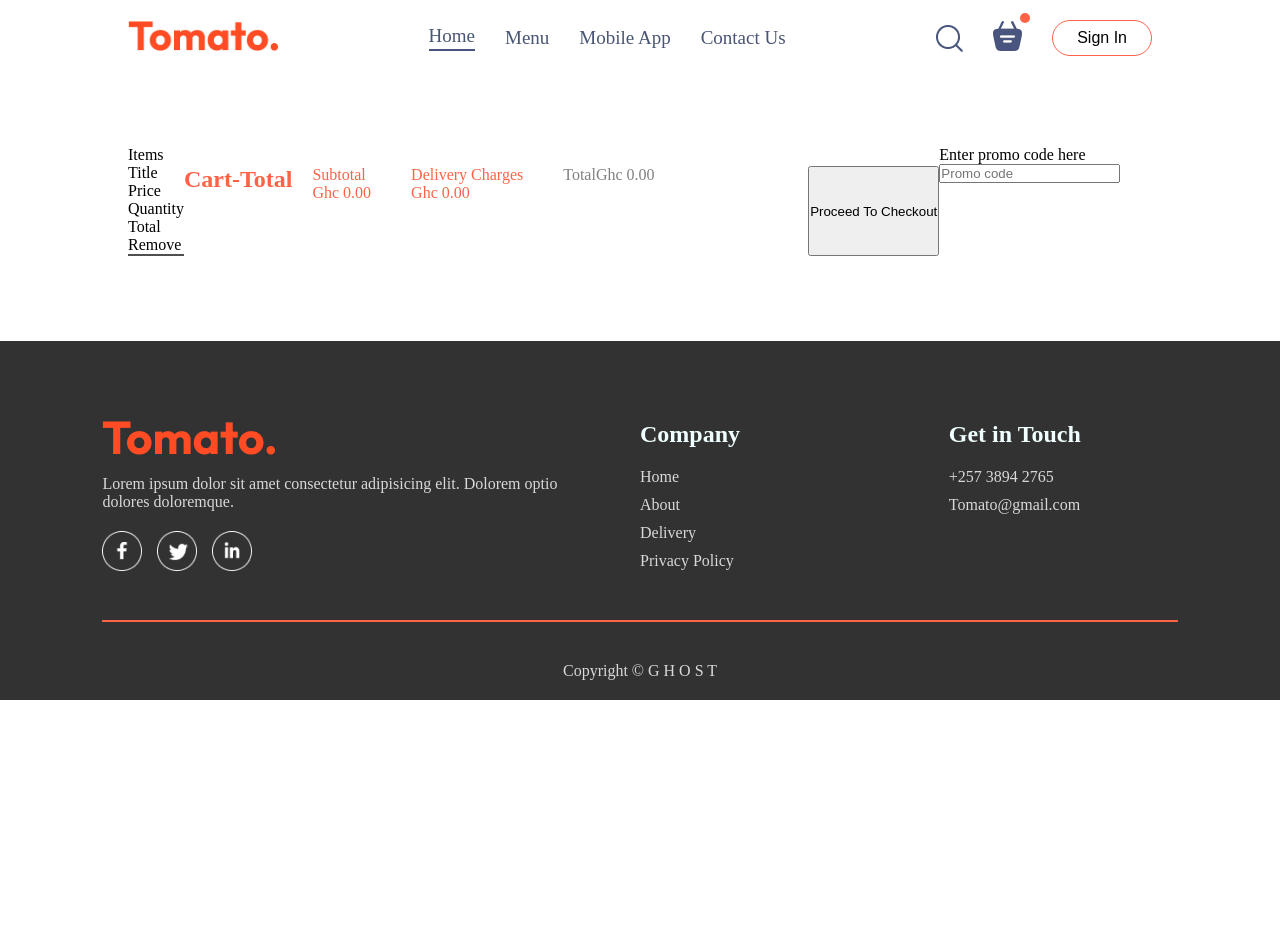
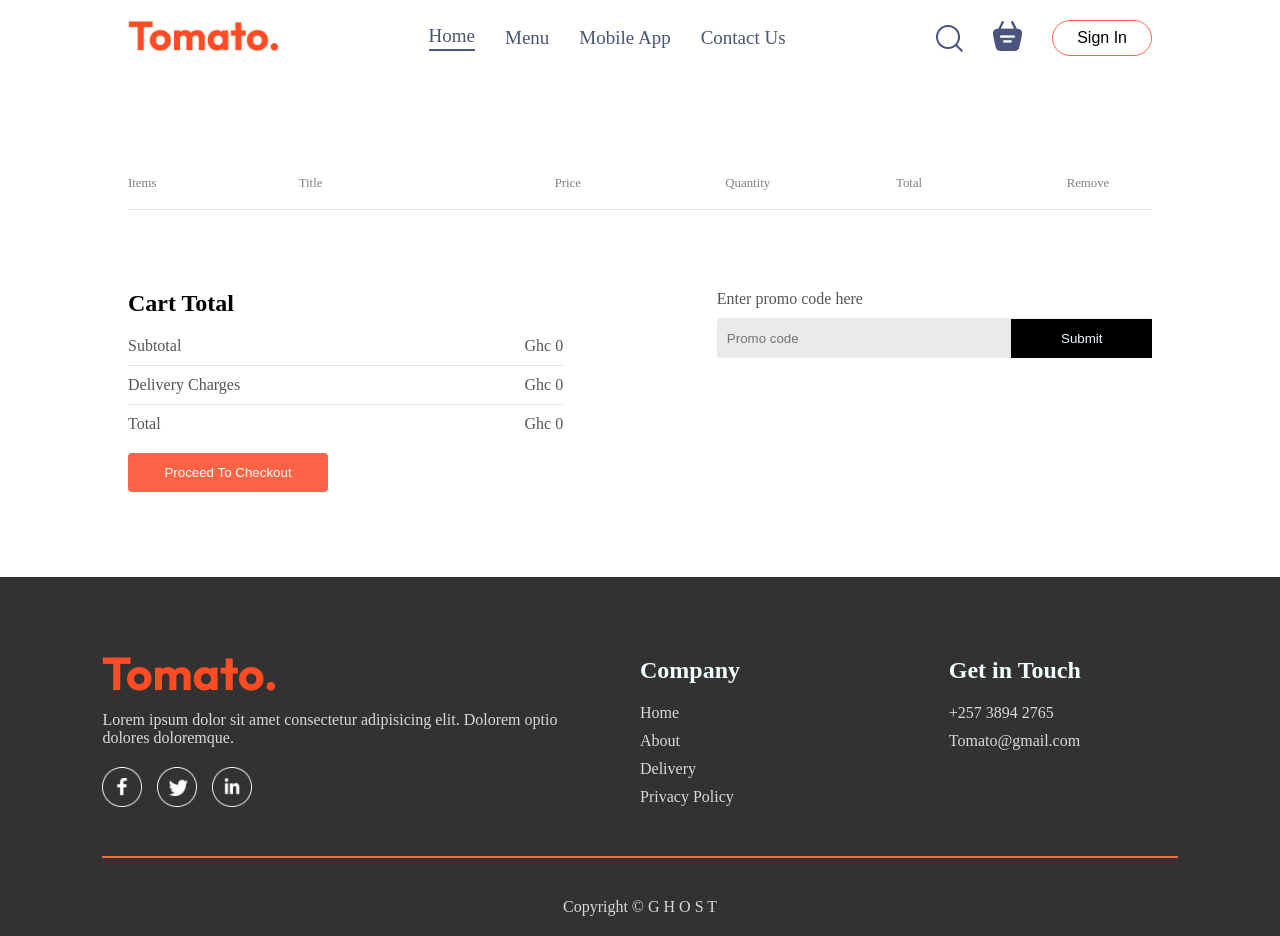
Before and after one commit to Mitchellnkem/FOOD-APP, a React (Vite) app: page /cart in a window 1280 px wide. Before the commit the page ends 800 px from the top, so only its background shows below. Built offline with nearby package versions, Linux system fonts and the light colour scheme.

Commit message:
todays commit

```diff
--- a/src/App.jsx
+++ b/src/App.jsx
@@ -33,7 +33,7 @@
         <Routes>
           <Route path="/" element={<Home />} />
           <Route path="/cart" element={<Cart />} />
-          <Route path="/contact-us" element={<PlaceOrder />} />
+          <Route path="/placeorder" element={<PlaceOrder />} />
         </Routes>
       </div>
       <Footer />
--- a/src/components/Navbar/Navbar.jsx
+++ b/src/components/Navbar/Navbar.jsx
@@ -2,13 +2,17 @@
 import "./Navbar.css"
 // eslint-disable-next-line no-unused-vars
 import { assets } from "../../assets/assets"
-import { useState } from "react";
+import { useContext, useState } from "react";
 import { Link } from "react-router-dom"
+import { StoreContext } from "../../context/StoreContext";
+
 
 const Navbar = ({ setShowLogin }) => {
 
 	// eslint-disable-next-line no-unused-vars
 	const [menu,setMenu] = useState("home")
+
+	const {getTotalCartAmount} = useContext(StoreContext)
 
   return (
 	<div className="navbar">
@@ -61,7 +65,7 @@
 				<img src={assets.basket_icon} alt="" />
 				</Link>
 
-				<div className="dot"></div>
+				<div className={getTotalCartAmount() === 0 ? "": "dot"}></div>
 			</div>
 			<button onClick={() => setShowLogin(true)}>Sign In</button>
 		</div>
--- a/src/context/StoreContext.jsx
+++ b/src/context/StoreContext.jsx
@@ -34,14 +34,16 @@
 
 	// eslint-disable-next-line no-unused-vars
 	const getTotalCartAmount = () => {
-		let total = 0
+		let totalAmount = 0
 		for (const item in cartItems) {
 			if (cartItems[item] > 0) {
 				let itemInfo = food_list.find((product) => product._id === item)
-				total += cartItems[item] * itemInfo[0].price
+				// eslint-disable-next-line no-unused-vars
+				totalAmount += cartItems[item] * itemInfo.price
 			}
 		}
-		return total
+		// eslint-disable-next-line no-undef
+		return totalAmount;
 	}
 
 
--- a/src/pages/Cart/Cart.css
+++ b/src/pages/Cart/Cart.css
@@ -1,72 +1,102 @@
 .cart {
-	display: flex;
-	margin-top: 70px;
+    margin-top: 100px;
   }
 
-.cart-item-title{
+  .cart-items-title {
     display: grid;
-    justify-content: space-between;
-	grid-template-columns: 1fr 1.5fr 1fr 1fr 1fr
-	0.5fr;
-	color: #4f4f4f;
-	font-size: max(1.2vw, 16px);
+    grid-template-columns: 1fr 1.5fr 1fr 1fr 1fr 0.5fr;
+    align-items: center;
+    color: gray;
+    font-size: max(1vw, 12px);
   }
 
-.cart-items-item{
+  .cart-items-item {
     margin: 10px 0px;
     color: black;
-
   }
 
-.cart-items-item img{
+  .cart-items-item img {
     width: 50px;
     border-radius: 6px;
-
   }
 
-.cart hr{
+  .cart hr {
     height: 1px;
-	background-color: #4f4f4f;
+    background-color: #e2e2e2;
     border: none;
   }
 
-.cart-items-item .cross{
-
+  .cart-items-item .cross {
+    cursor: pointer;
   }
 
-.cart-bottom{
+  .cart-bottom {
+    margin-top: 80px;
     display: flex;
-	margin-top: 20px;
     justify-content: space-between;
-	color: tomato;
-	gap: max(12vw,  20px);
+    gap: max(12vw, 20px);
   }
 
-.cart-total{
+  .cart-total {
     flex: 1;
     display: flex;
-	flex-direction: space-between;
+    flex-direction: column;
     gap: 20px;
   }
 
-.cart-total-details{
+  .cart-total-details {
     display: flex;
     justify-content: space-between;
-	color: grey;
+    color:#555;
   }
 
   .cart-total hr{
-	margin: 20px 0px;
-
+    margin: 10px 0px;
   }
 
   .cart-total button{
     border: none;
     color: white;
-	background-color: grey;
-	padding: 10px 20px;
-	border-radius: 6px;.
+    background-color: tomato;
+    width: max(15vw, 200px);
+    padding: 12px 0px;
+    border-radius: 4px;
     cursor: pointer;
+  }
 
+  .cart-promocode{
+    flex: 1;
+  }
 
+  .cart-promocode p{
+    color: #555;
   }
+
+  .cart-promocode-input{
+    margin-top: 10px;
+    display: flex;
+    justify-content: space-between;
+    align-items: center;
+    background-color: #eaeaea;
+    border-radius: 4px;
+  }
+
+  .cart-promocode-input input{
+    background: transparent;
+    border: none;
+    padding: none;
+    padding-left: 10px;
+    margin-left: 0px;
+    margin-right: 10px;
+    height: 40px;
+    width: 70%;
+    outline: none;
+  }
+
+  .cart-promocode-input button{
+    width: max(10vw, 150px);
+    padding: 12px 5px;
+    background-color: black;
+    border: none;
+	color: aliceblue;
+  }
--- a/src/pages/Cart/Cart.jsx
+++ b/src/pages/Cart/Cart.jsx
@@ -1,11 +1,105 @@
 /* eslint-disable no-unused-vars */
+/* eslint-disable react/no-unknown-property */
+/* eslint-disable react/jsx-no-comment-textnodes */
+// /* eslint-disable no-unused-vars */
+// import "./Cart.css"
+// import { useContext } from "react"
+// import { StoreContext } from "../../context/StoreContext"
+
+// const Cart = () => {
+
+// 	const {cartItems, food_list, removeFromCart, getTotalCartAmount} = useContext(StoreContext)
+
+// 	return (
+// 		<div className="cart">
+// 			<div className="cart-items">
+// 				<div className="cart-items-title">
+// 					<p>Items</p>
+// 					<p>Title</p>
+// 					<p>Price</p>
+// 					<p>Quantity</p>
+// 					<p>Total</p>
+// 					<p>Remove</p>
+// 				</div>
+// 				<hr />
+// 				<hr />
+
+// 					{
+// 						// eslint-disable-next-line no-unused-vars
+// 						food_list.map((item, index) => {
+// 							if (cartItems[item._id] > 0) {
+// 								return(
+
+// 									// eslint-disable-next-line react/jsx-key
+// 									<div className="cart-items-title cart-items-item">
+// 										<img src={item.image}/>
+// 										<p>{item.name}</p>
+// 										<p>Ghc {item.price}</p>
+// 										<p>{cartItems}{item._id}</p>
+// 										<p> Ghc {cartItems[item.name] * item.price}</p>
+// 										<p onClick={() => removeFromCart(item._id)}
+// 											className="cross">
+// 											x
+// 										</p>
+// 									</div>
+
+// 								);
+// 							}
+// 						})}
+// 			</div>
+
+// 			<div className="cart-bottom">
+// 				<div className="cart-total">
+// 					<h2>Cart-Total</h2>
+// 					{/* <p>Ghc {getTotalCartAmount()}</p> */}
+
+// 					<div>
+// 						<div className="cart-total-details"></div>
+// 						<p>Subtotal</p>
+// 						<p>Ghc 0.00</p>
+// 					</div>
+// 					<hr />
+// 					<div>
+// 						<div className="cart-total-details"></div>
+// 						<p>Delivery Charges</p>
+// 						<p>Ghc 0.00</p>
+// 					</div>
+// 					<hr />
+// 					<div className="cart-total-details">
+// 						<p>Total</p>
+// 						<p>Ghc 0.00</p>
+// 					</div>
+// 				</div>
+// 				<button>Proceed To Checkout</button>
+// 			</div>
+// 			<div className="cart-promocode">
+// 				<div>
+// 					<p>Enter promo code here</p>
+// 					<div className="cart-promocode-input">
+// 						<input type ="text" placeholder="Promo code"></input>
+// 						<button>Submit</button>
+// 					</div>
+// 				</div>
+// 			</div>
+// 		</div>
+
+// 	)
+// }
+
+// export default Cart
+
+
 import "./Cart.css"
 import { useContext } from "react"
 import { StoreContext } from "../../context/StoreContext"
+import { useNavigate } from "react-router-dom"
 
 const Cart = () => {
+	const { cartItems, food_list, removeFromCart, getTotalCartAmount } =
+    useContext(StoreContext);
 
-	const {cartItems, food_list, removeFromCart, getTotalCartAmount} = useContext(StoreContext)
+
+	const navigate = useNavigate ();
 
 	return (
 		<div className="cart">
@@ -18,24 +112,20 @@
           <p>Total</p>
           <p>Remove</p>
         </div>
+        <br />
         <hr />
-				<hr />
-
-					{
-						// eslint-disable-next-line no-unused-vars
-						food_list.map((item, index) => {
+        {food_list.map((item, index) => {
           if (cartItems[item._id] > 0) {
-								return(
+            return (
 
                 // eslint-disable-next-line react/jsx-key
                 <div className="cart-items-title cart-items-item">
-										<img src={item.image}/>
+                  <img src={item.image} alt="" />
                   <p>{item.name}</p>
                   <p>Ghc {item.price}</p>
-										<p>{cartItems}{item._id}</p>
-										<p> Ghc {cartItems[item.name] * item.price}</p>
-										<p onClick={() => removeFromCart(item._id)}
-											className="cross">
+                  <p>{cartItems[item._id]}</p>
+                  <p> Ghc {cartItems[item._id] * item.price}</p>
+                  <p onClick={() => removeFromCart(item._id)} className="cross">
                     x
                   </p>
                 </div>
@@ -44,42 +134,38 @@
           }
         })}
       </div>
-
       <div className="cart-bottom">
         <div className="cart-total">
-					<h2>Cart-Total</h2>
-					{/* <p>Ghc {getTotalCartAmount()}</p> */}
-
+          <h2>Cart Total</h2>
           <div>
-						<div className="cart-total-details"></div>
+            <div className="cart-total-details">
               <p>Subtotal</p>
-						<p>Ghc 0.00</p>
+              <p>Ghc {getTotalCartAmount()}</p>
             </div>
             <hr />
-					<div>
-						<div className="cart-total-details"></div>
+            <div className="cart-total-details">
               <p>Delivery Charges</p>
-						<p>Ghc 0.00</p>
+              <p>Ghc {getTotalCartAmount() === 0 ? 0 : 10}</p>
             </div>
             <hr />
             <div className="cart-total-details">
               <p>Total</p>
-						<p>Ghc 0.00</p>
+              <p>Ghc {getTotalCartAmount () === 0 ? 0 : getTotalCartAmount() + 10}</p>
             </div>
           </div>
-				<button>Proceed To Checkout</button>
+          <button onClick={() => navigate("/placeorder")}>Proceed To Checkout</button>
         </div>
         <div className="cart-promocode">
           <div>
             <p>Enter promo code here</p>
             <div className="cart-promocode-input">
-						<input type ="text" placeholder="Promo code"></input>
+              <input type="text" placeholder="Promo code" />
+              <button >Submit</button>
             </div>
           </div>
         </div>
       </div>
-
-	)
-}
-
-export default Cart
+    </div>
+  );
+};
+export default Cart;
--- a/src/pages/PlaceOrder/PlaceOrder.css
+++ b/src/pages/PlaceOrder/PlaceOrder.css
@@ -0,0 +1,42 @@
+.place-order{
+	display: flex;
+	align-items: start;
+	justify-content: space-between;
+	gap: 50px;
+	margin-top: 100px;
+}
+
+.place-order-left{
+	width: 100%;
+	max-width: max(30%, 500px);
+}
+
+.place-order-left .title{
+	font-size: 30px;
+	font-weight: 600;
+	margin-bottom: 50px;
+}
+
+.place-order-left input{
+	margin-bottom: 17px;
+	width: 100%;
+	padding: 11px;
+	border: 1px solid #c5c5c5;
+	border-radius: 4px;
+	outline-color: tomato;
+}
+
+.place-order-left .multi-fields{
+	display: flex;
+	gap: 10px;
+}
+
+.place-order-right{
+	width: 100%;
+	max-width: max(40%, 500px);
+
+}
+
+.place-order .cart-total button{
+	margin-top: 30px;
+}
--- a/src/pages/PlaceOrder/PlaceOrder.jsx
+++ b/src/pages/PlaceOrder/PlaceOrder.jsx
@@ -1,8 +1,60 @@
+/* eslint-disable no-undef */
+import { useContext } from "react"
 import "./PlaceOrder.css"
+import { StoreContext } from "../../context/StoreContext"
 
 const PlaceOrder = () => {
+
+	const { getTotalCartAmount} = useContext(StoreContext)
+
+
+
 	return (
-		<div>PlaceOrder</div>
+		<form action="" className="place-order">
+			<div className="place-order-left">
+				<p className="title">Delivery Info</p>
+				<div className="multi-fields">
+					<input type="text" placeholder="First Name" />
+					<input type="text" placeholder="Last Name" />
+
+				</div>
+				<input type="text" placeholder="Email-Address"/>
+				<input type="text" placeholder="Street"/>
+				<div className="multi-fields">
+					<input type="text" placeholder="Zip Code" />
+					<input type="text" placeholder="Country" />
+
+				</div>
+				<input type="text" placeholder="Phone number"/>
+				<input type="text" placeholder="state"/>
+			</div>
+
+			<div className="place-order-right">
+				<p className="title">Your Order</p>
+				<div className="cart-total">
+          <h2>Cart Total</h2>
+          <div>
+            <div className="cart-total-details">
+              <p>Subtotal</p>
+              <p>Ghc {getTotalCartAmount()}</p>
+            </div>
+            <hr />
+            <div className="cart-total-details">
+              <p>Delivery Charges</p>
+              <p>Ghc {getTotalCartAmount() === 0 ? 0 : 10}</p>
+            </div>
+            <hr />
+            <div className="cart-total-details">
+              <p>Total</p>
+              <p>Ghc {getTotalCartAmount () === 0 ? 0 : getTotalCartAmount() + 10}</p>
+            </div>
+          </div>
+          <button >Proceed To Payment</button>
+        </div>
+
+
+			</div>
+		</form>
 	)
 }
 
```
Lines whose indentation alone changed are shown as unchanged.
